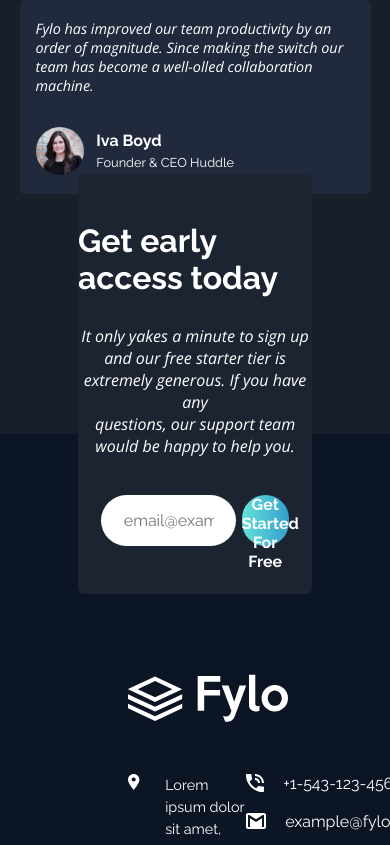
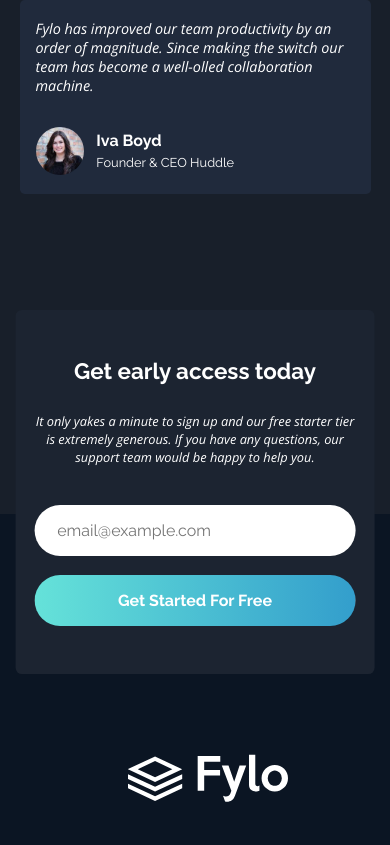
Before and after one commit to victorguirra/fylo, a React (Create React App) app: page / in a window 390 px wide. Shown: the part 3113-3958 px from the top of the page. Built offline with nearby package versions, Linux system fonts and the light colour scheme.

Commit message:
responsive register section

```diff
--- a/src/pages/Home/sections/Main/Register/styles.ts
+++ b/src/pages/Home/sections/Main/Register/styles.ts
@@ -28,12 +28,21 @@
     display:flex;
     flex-direction:column;
     align-items:center;
+
+    @media(max-width:1240px) {
+        width:92%;
+        padding:3rem 1.2rem;
+    }
 `;
 
 export const Title = styled.h2`
     color:${({ theme }) => theme.colors.text_primary };
     font-family:${({ theme }) => theme.fonts.primary };
     font-size:2rem;
+
+    @media(max-width:1240px) {
+        font-size:1.4rem;
+    }
 `;
 
 export const Text = styled.p`
@@ -44,6 +53,14 @@
 
     margin-top:1.8rem;
     text-align:center;
+
+    @media(max-width:1240px) {
+        font-size:.8rem;
+
+        br {
+            display: none;
+        }
+    }
 `;
 
 export const Form = styled.form`
@@ -62,6 +79,20 @@
     .button {
         width:25%;
     }
+
+    @media(max-width:1240px) {
+        width:100%;
+        flex-direction:column;
+
+        .input {
+            width:100%;
+        }
+
+        .button {
+            width:100%;
+            margin-top:1.2rem;
+        }
+    }
 `;
 
 export const OtherBackground = styled.div`
--- a/src/pages/Home/sections/Main/Testimonials/styles.ts
+++ b/src/pages/Home/sections/Main/Testimonials/styles.ts
@@ -23,6 +23,10 @@
             width:100%;
             margin-top:2rem;
             padding:1.2rem 1rem;
+
+            &:last-of-type {
+                margin-bottom:5rem;
+            }
         }
     }
 `;
```
